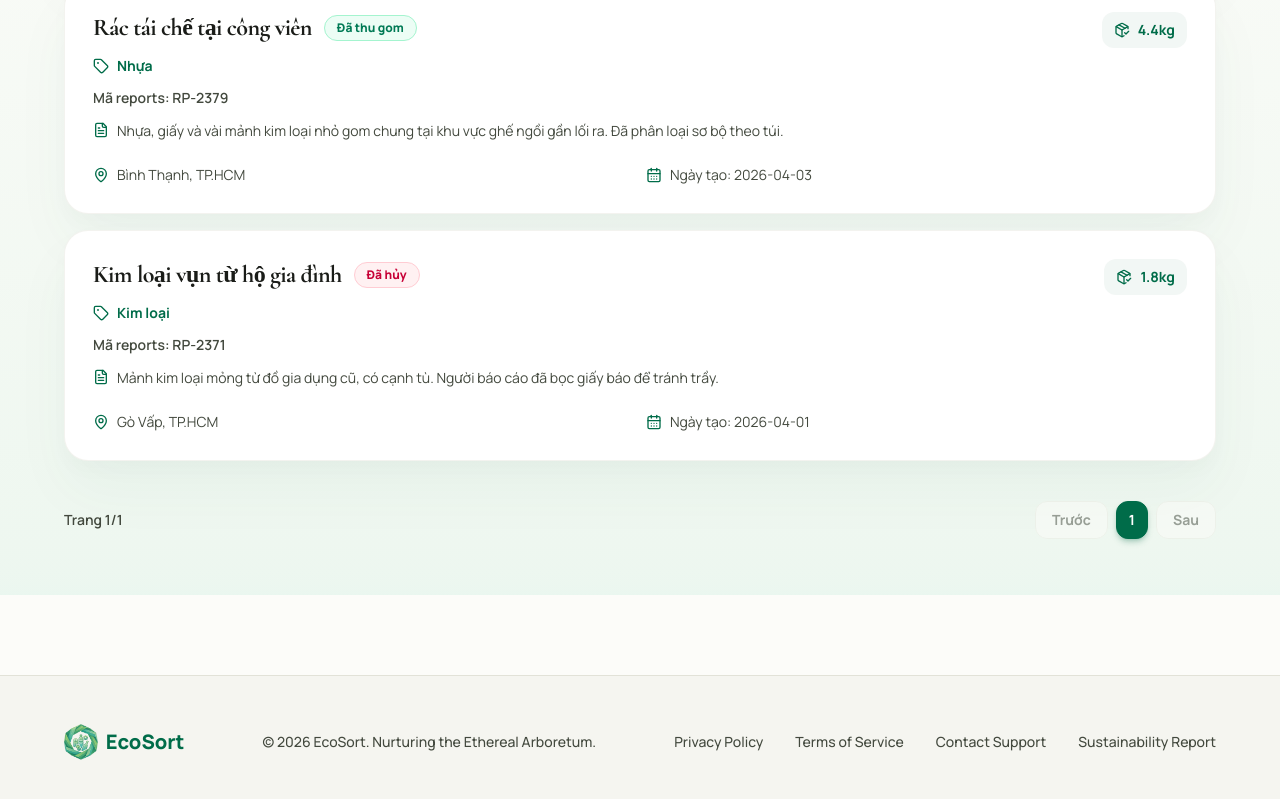
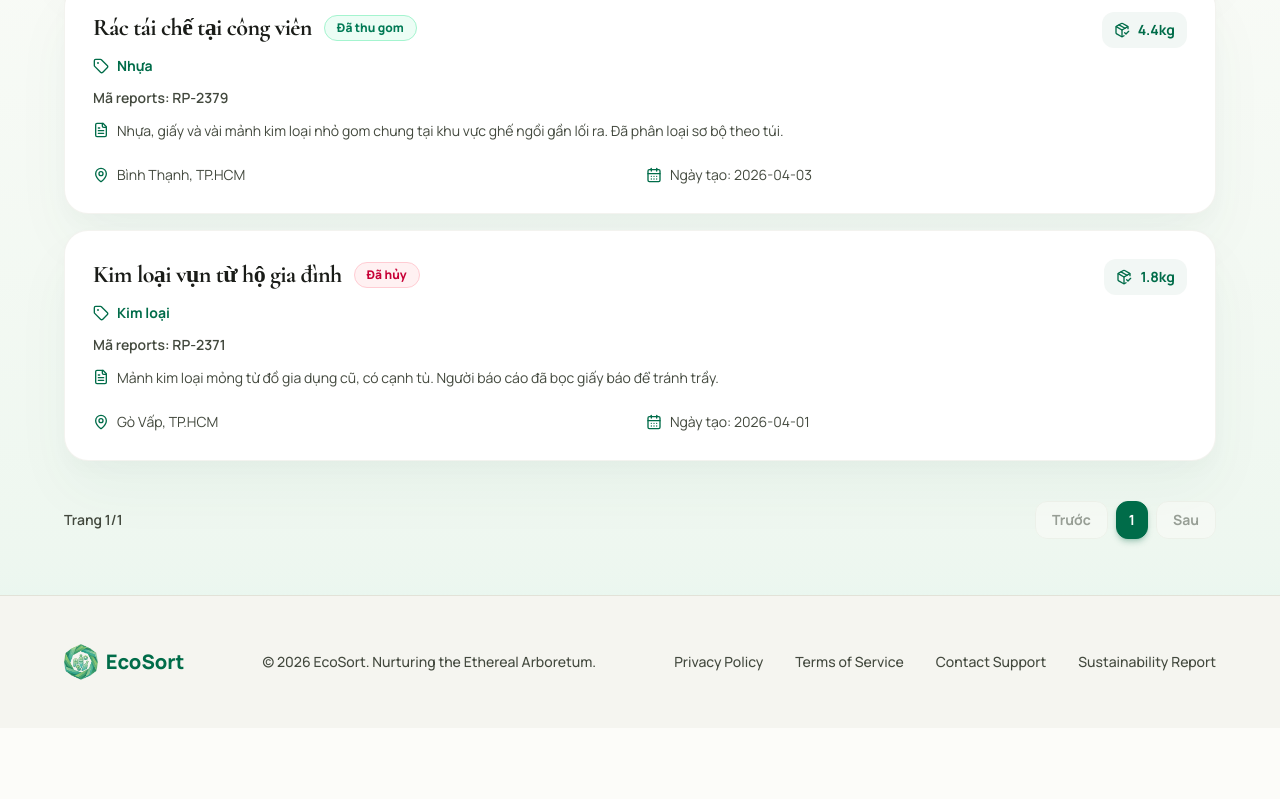
Before and after one commit to kelvinn0104/SWP391_BL3W_FE, a React (Vite) app: page /report in a window 1280 px wide. Shown: the part 1201-2000 px from the top of the page. After the commit the page ends 1929 px from the top, so only its background shows below. Built offline with nearby package versions, Linux system fonts and the light colour scheme.

Commit message:
Update menu and footer bugs.

```diff
--- a/src/App.jsx
+++ b/src/App.jsx
@@ -163,7 +163,7 @@ function Layout() {
   return (
     <div className="min-h-screen flex flex-col font-sans">
       {/* TopNavBar */}
-      <header className="sticky top-0 w-full z-50 eco-glass botanical-shadow">
+      <header className="sticky top-0 w-full z-[100] eco-glass botanical-shadow">
         <div className="flex items-center justify-between px-6 md:px-16 py-4 w-full">
           <div className="flex items-center gap-10">
             <Link to="/" className="flex items-center gap-2">
@@ -417,7 +417,7 @@ function Layout() {
       </main>
 
       {/* Footer */}
-      <footer className="bg-surface-container-low w-full mt-20 border-t border-surface-container-highest">
+      <footer className="bg-surface-container-low w-full border-t border-surface-container-highest">
         <div className="w-full px-6 md:px-16 py-12">
           <div className="flex flex-col md:flex-row justify-between items-center gap-8">
             <Link to="/" className="flex items-center gap-2">
--- a/src/pages/enterprise/EnterpriseLayout.jsx
+++ b/src/pages/enterprise/EnterpriseLayout.jsx
@@ -69,8 +69,8 @@ export default function EnterpriseLayout() {
 
       {/* Sidebar */}
       <aside className={`
-        fixed lg:relative top-0 bottom-0 left-0 w-72 lg:w-64 bg-surface-container-lowest border-r border-surface-container-highest
-        flex flex-col eco-glass z-50 transition-all duration-300 ease-in-out
+        fixed lg:relative top-[73px] lg:top-0 bottom-0 left-0 w-72 lg:w-64 bg-surface-container-lowest border-r border-surface-container-highest
+        flex flex-col eco-glass z-40 transition-all duration-300 ease-in-out
         ${isSidebarOpen ? 'translate-x-0' : '-translate-x-full lg:translate-x-0'}
       `}>
         <div className="p-6 flex items-center justify-between">
```
